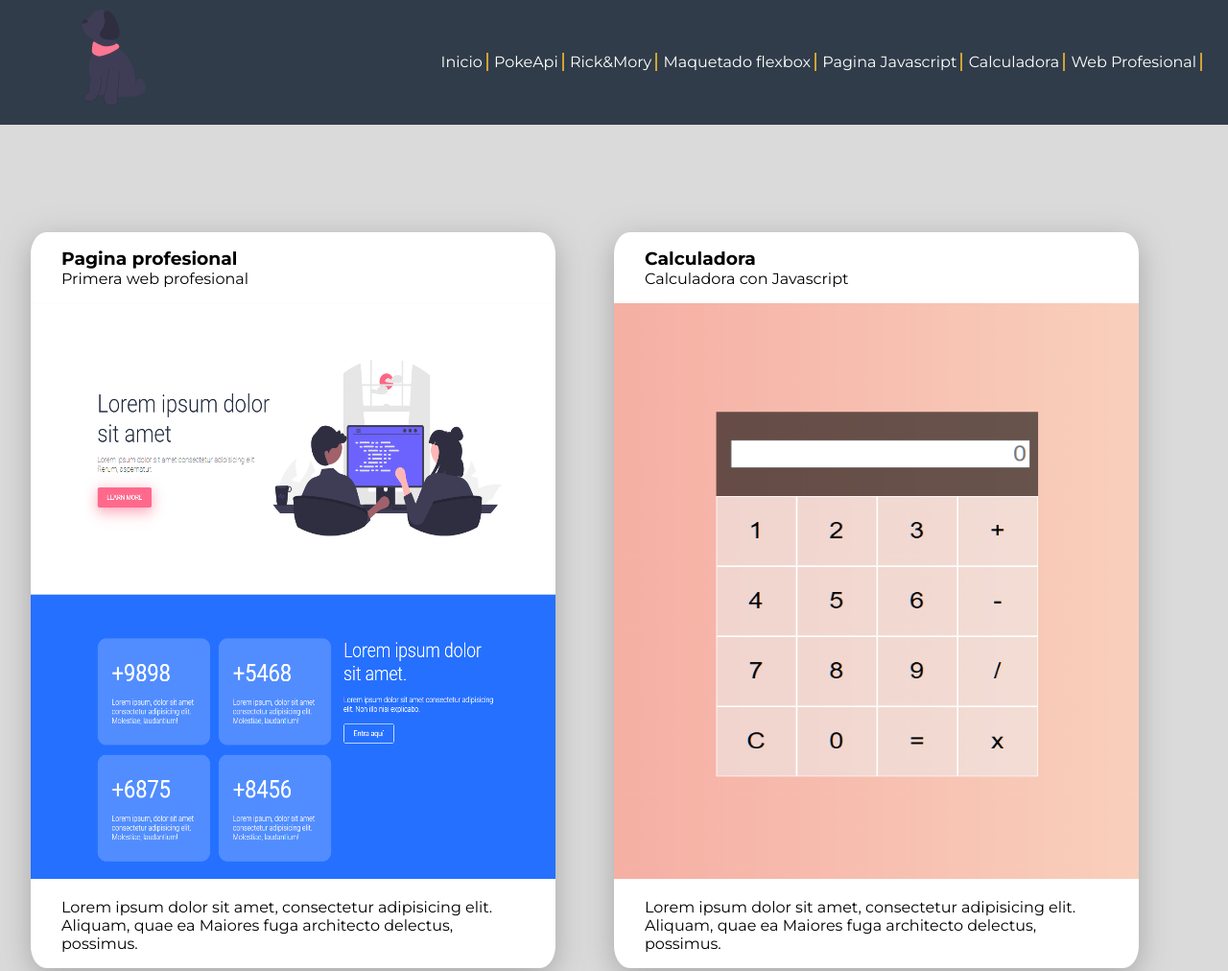
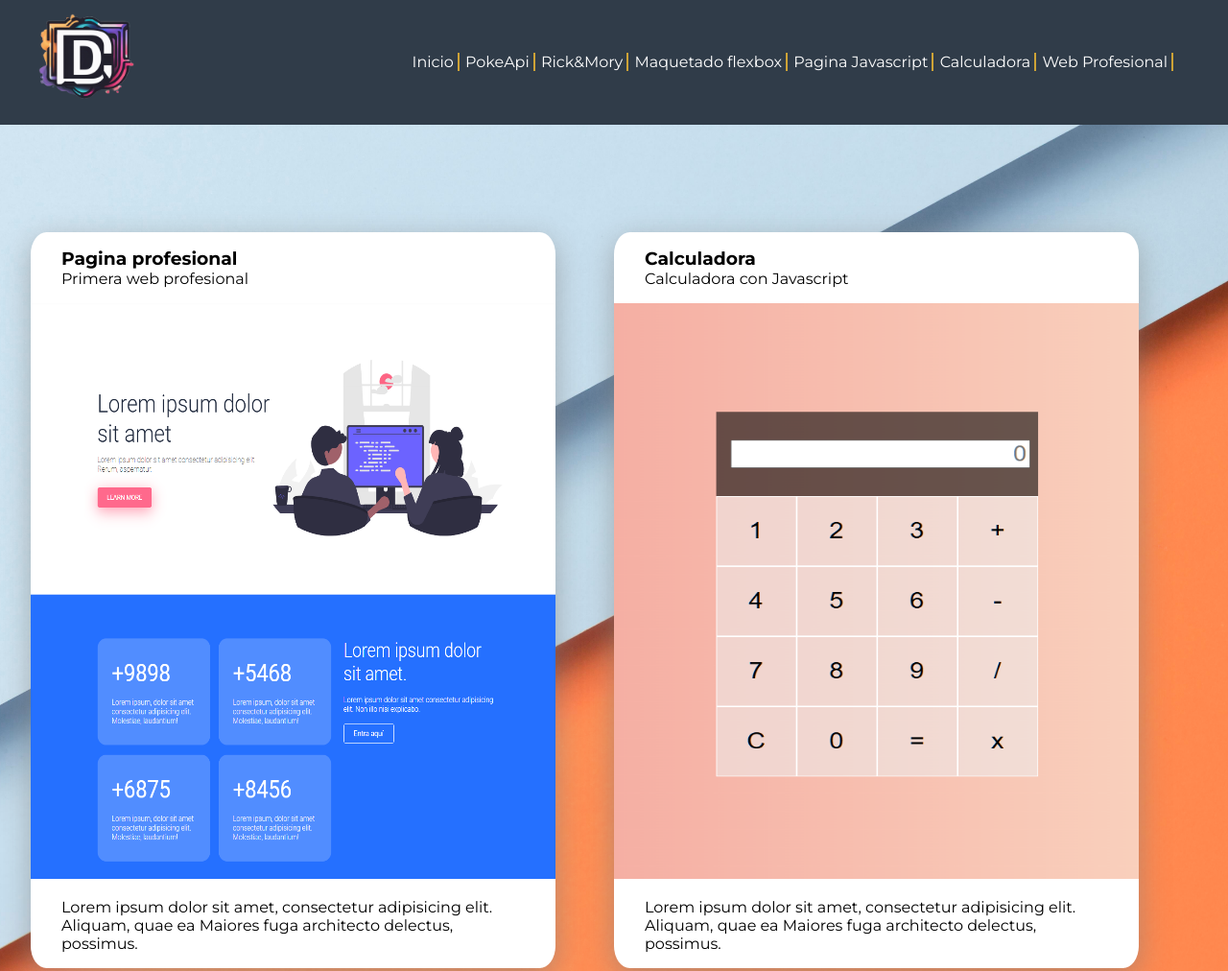
Before and after one commit to davidcortesdev/portfolio, a plain HTML site: page Portfolio/index.html in a window 1280 px wide. Shown: the top 1012 px of the page at 96% size. Drawn offline with Linux system fonts and the light colour scheme.

Commit message:
Modificacion portada
Se ha modificado la portada para hacerlo mas atractivo visualmente

```diff
--- a/Portfolio/index.css
+++ b/Portfolio/index.css
@@ -6,10 +6,15 @@
 
 html{
     font-family: 'Montserrat', 'sans-serif';
+
 }
 
 body{
-    background: rgba(176, 176, 176, 0.458);
+    background-image: url(MiniApps/Imagenes/fondo-porfolio1.jpg);
+    background-position: center;
+    background-repeat: no-repeat;
+    background-size: cover;
+
 }
 
 header{
@@ -25,6 +30,7 @@ main{
 
 nav{
     padding: 10px;
+    padding-inline: 40px;
     line-height: 110px;
 }
 
@@ -37,6 +43,7 @@ nav{
 
 .nav .logo img{
     height: 100%;
+    width: 100%;
     vertical-align: top;
 }
 
--- a/Portfolio/index.html
+++ b/Portfolio/index.html
@@ -16,7 +16,7 @@
         <nav>
             <section class="contenedor nav">
                 <div class="logo">
-                    <img src="MiniApps/Imagenes/logo.svg" alt="">
+                    <img src="MiniApps/Imagenes/dcl-logo.png" alt="">
                 </div>
 
                 <div class="enlaces-header">
```
Also changed, not shown: Portfolio/MiniApps/Imagenes/dcl-logo.png (added), Portfolio/MiniApps/Imagenes/fondo-porfolio1.jpg (added).
